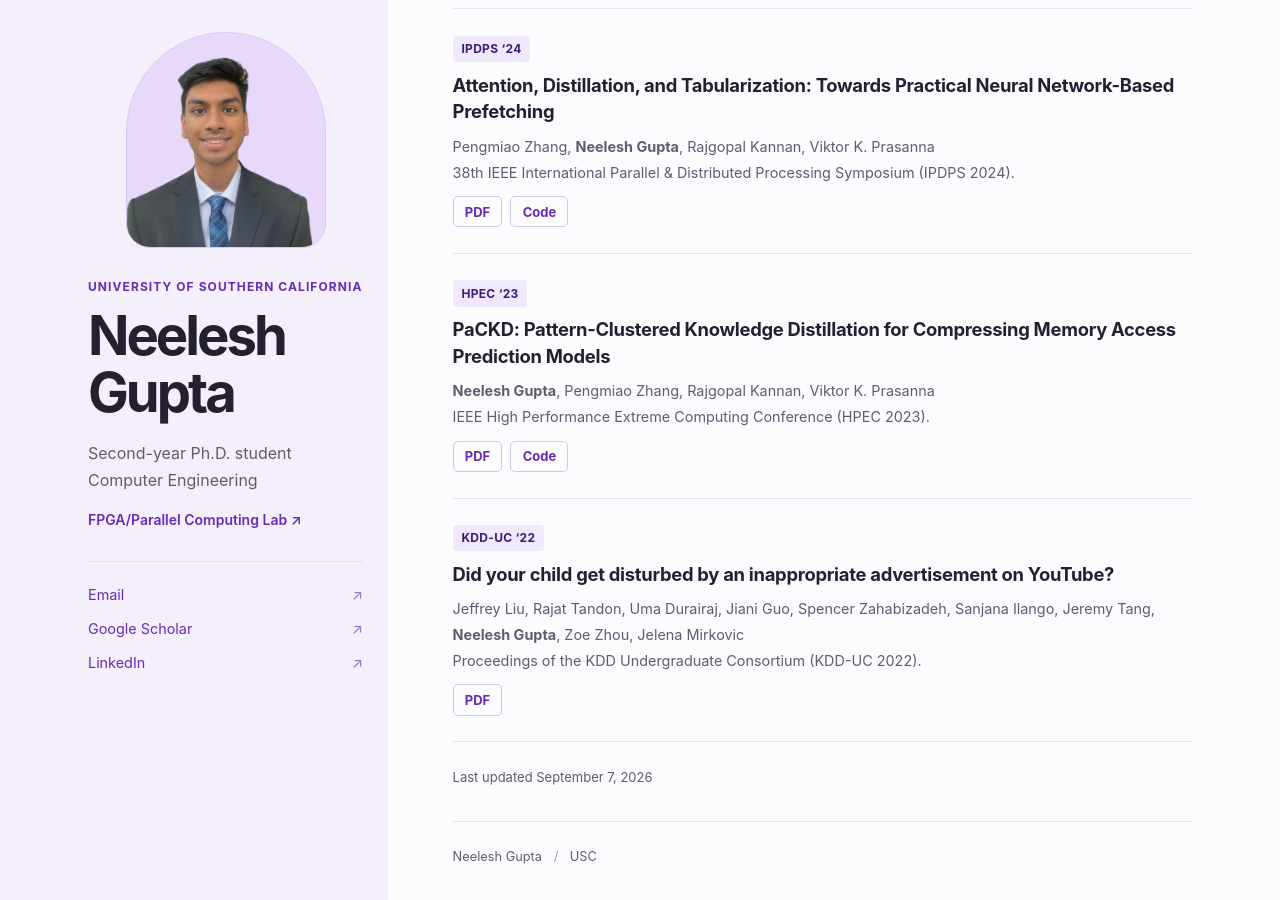
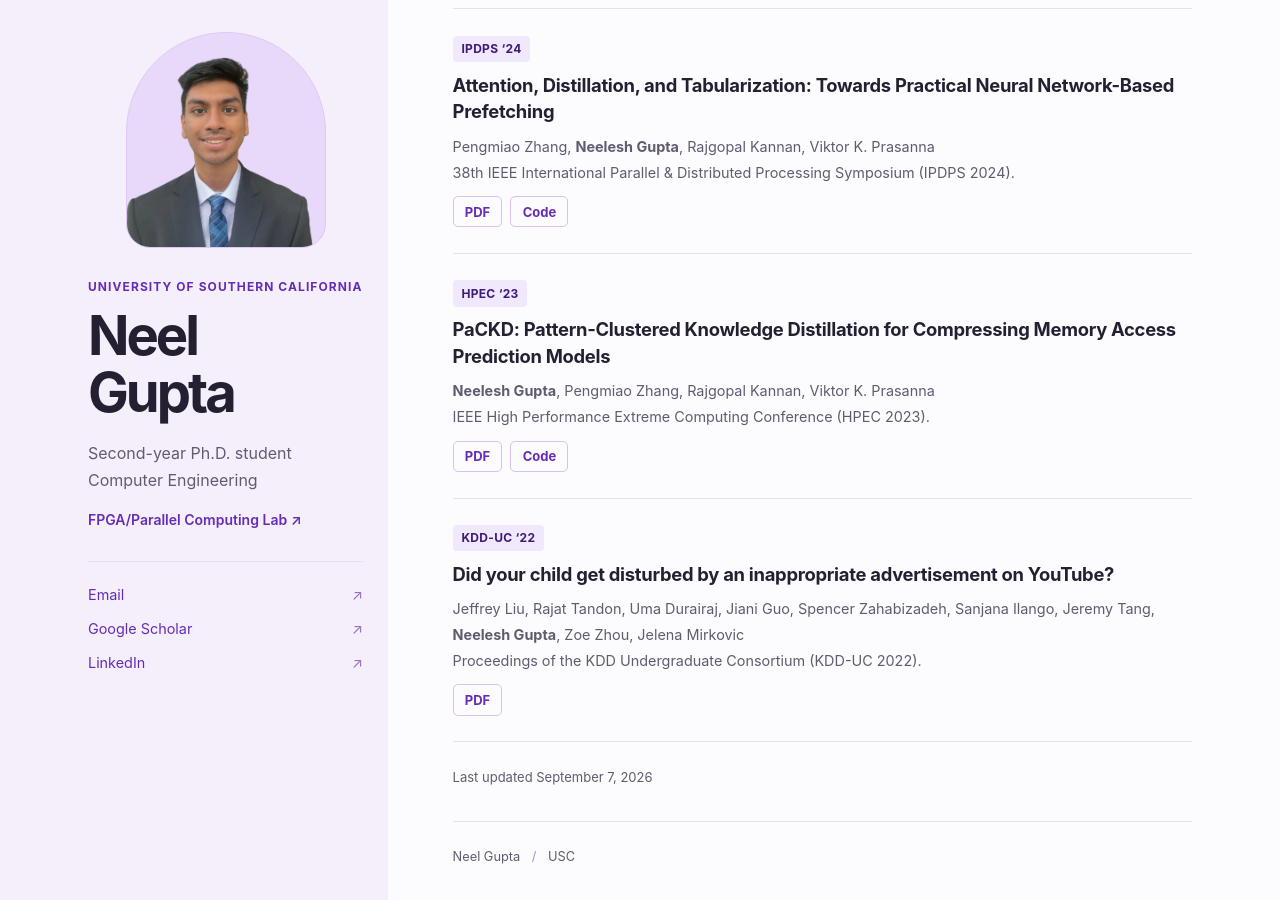
Before and after one commit to neeleshg23/neeleshg23.github.io, a Jekyll site: the page built from index.md, in a window 1280 px wide and 900 px high, scrolled down 3066 px. Built offline with Jekyll 4.4.1, drawn with Linux system fonts in a browser that asks for light colours; our own code applies the rules of GitHub Pages for plain Markdown files.

Commit message:
Use Neel Gupta as website display name

```diff
--- a/_config.yml
+++ b/_config.yml
@@ -1,4 +1,4 @@
-title: Neelesh Gupta
+title: Neel Gupta
 logo: /headshot.png
 description: "Email: neeleshg [at] usc [dot] edu<br><br><a href='https://www.linkedin.com/in/neelesh-gupta23'>View My LinkedIn Profile</a><br><br><a href='https://scholar.google.com/citations?view_op=list_works&hl=en&user=05cnSvAAAAAJ'>View My Google Scholar</a>"
 google_analytics:
--- a/_layouts/default.html
+++ b/_layouts/default.html
@@ -4,7 +4,7 @@
     <meta charset="utf-8">
     <meta name="viewport" content="width=device-width, initial-scale=1">
     <title>{{ site.title }} — Computer Engineering Researcher</title>
-    <meta name="description" content="Neelesh Gupta is a second-year Ph.D. student in Computer Engineering at USC, researching ML for systems, graph machine learning, agentic and physical AI, and subquadratic neural networks.">
+    <meta name="description" content="Neel Gupta is a second-year Ph.D. student in Computer Engineering at USC, researching ML for systems, graph machine learning, agentic and physical AI, and subquadratic neural networks.">
     <meta name="theme-color" content="#5226a5">
     <link rel="icon" href="{{ '/favicon.ico' | relative_url }}">
     <link rel="stylesheet" href="{{ '/assets/css/style.css' | relative_url }}">
@@ -14,10 +14,10 @@
     <div class="site-shell">
       <header class="profile">
         <div class="portrait-frame">
-          <img class="portrait" src="{{ '/headshot.png' | relative_url }}" alt="Neelesh Gupta" width="240" height="240">
+          <img class="portrait" src="{{ '/headshot.png' | relative_url }}" alt="Neel Gupta" width="240" height="240">
         </div>
         <p class="eyebrow">University of Southern California</p>
-        <h1>Neelesh<br> Gupta</h1>
+        <h1>Neel<br> Gupta</h1>
         <p class="profile-role">Second-year Ph.D. student<br>Computer Engineering</p>
         <a class="lab-link" href="https://sites.usc.edu/fpga/">FPGA/Parallel Computing Lab <span aria-hidden="true">↗</span></a>
         <nav class="profile-links" aria-label="Contact and profiles">
@@ -37,7 +37,7 @@
         <main id="main" class="content" tabindex="-1">
           {{ content }}
         </main>
-        <footer>Neelesh Gupta <span aria-hidden="true">/</span> USC</footer>
+        <footer>Neel Gupta <span aria-hidden="true">/</span> USC</footer>
       </div>
     </div>
   </body>
```
